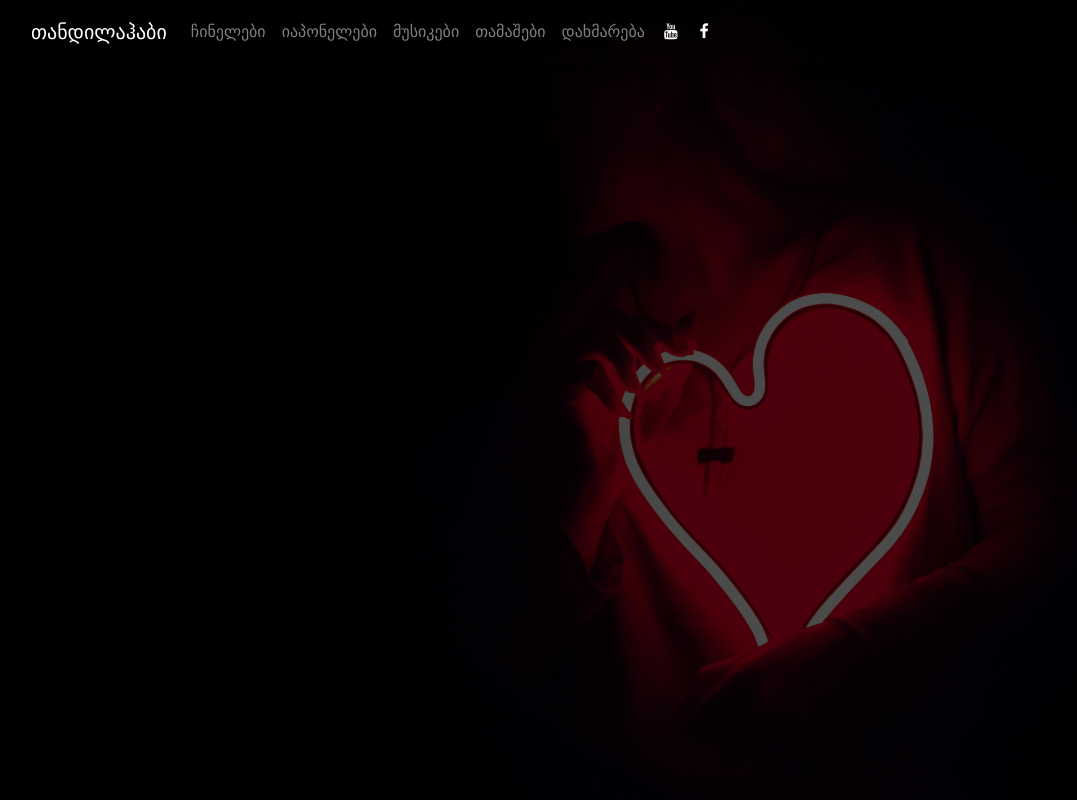
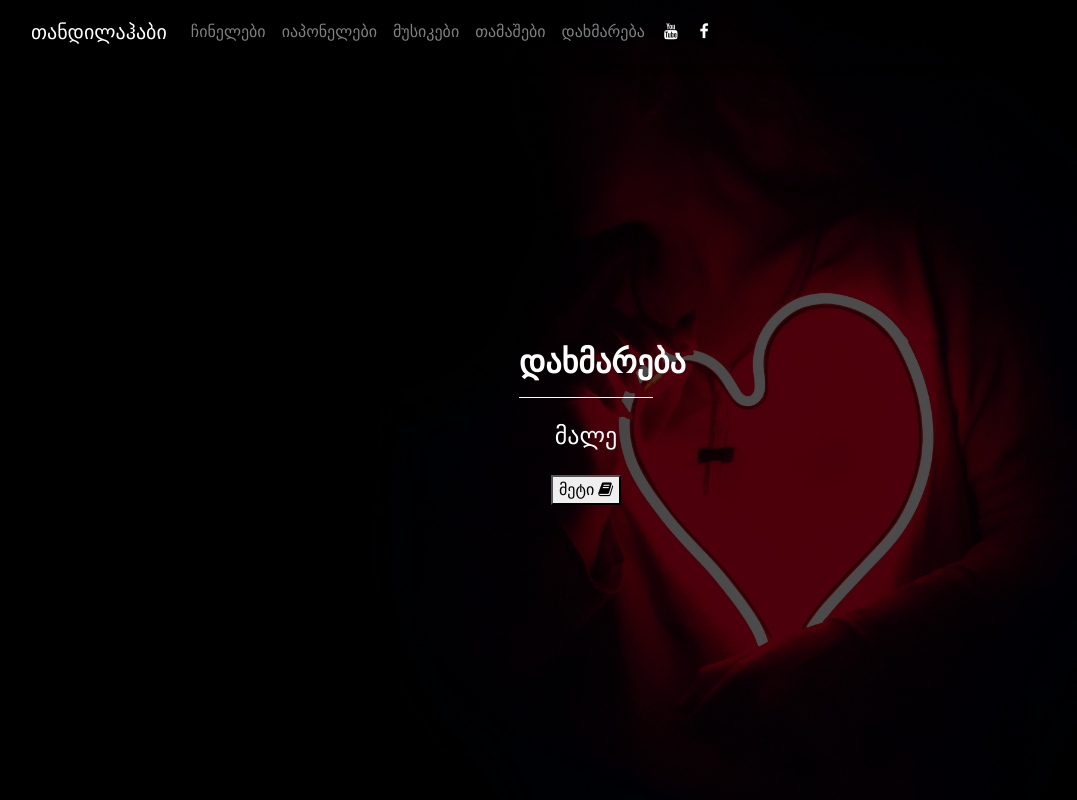
Before and after one commit to Tandila/js-project, a plain HTML site: page help.html in a window 1280 px wide. Shown: the top 800 px of the page, without its empty margins (54-1131 px from the left). Drawn offline with Linux system fonts and the light colour scheme.

Commit message:
კიდე შესწორება 5
დავიღალე უკვე...

```diff
--- a/help.html
+++ b/help.html
@@ -61,11 +61,14 @@
         <div class="mask rgba-black-strong">
           <div class="container-fluid d-flex align-items-center justify-content-center h-100">
               <div class="row d-flex justify-content-center text-center">
-                  <div class="col-md-10">
-
-
-
-                  </div>
+                <div class="col-md-10">
+                    <h2 class="display-8 font-weight-bold white-text pt-5 mb-2" >დახმარება
+                    </h2>
+                    <hr class="hr-light">
+                    <h4 class="white-text my-4">მალე </h4>
+                    <button type="btn btn-outline-white waves-effect waves-light">მეტი
+                      <i class="fa fa-book"></i></button>
+                </div>
               </div>
             </div>
         </div>
```
Also changed, not shown: chinese.html (+8 -5 lines), index.html (+1 -1 lines), japanese.html (+8 -5 lines), music.html (+8 -5 lines).
